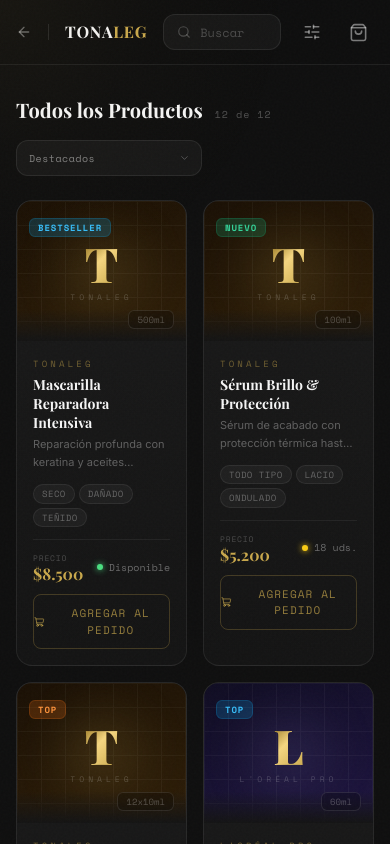
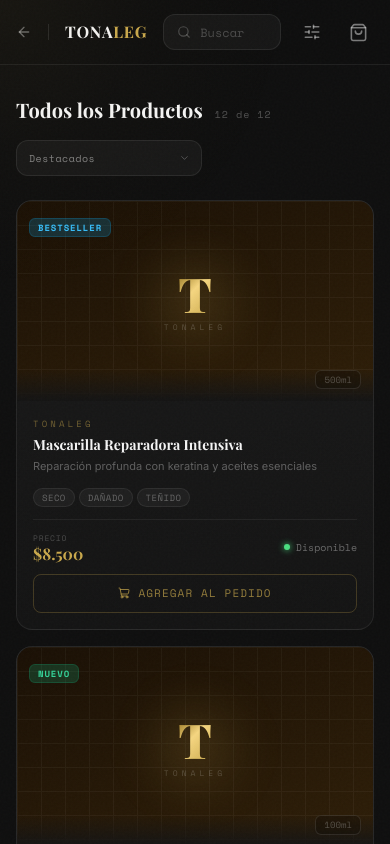
Before and after one commit to Nacho234/Distribuidora, a React (Vite) app: page /productos in a window 390 px wide. Shown: the top 844 px of the page. Built offline with nearby package versions, Linux system fonts and the light colour scheme; a web font is replaced by a local one.

Commit message:
fix: single column on mobile, taller image area
Co-Authored-By: Claude Sonnet 4.6 <noreply@anthropic.com>

```diff
--- a/src/pages/ProductsPage.tsx
+++ b/src/pages/ProductsPage.tsx
@@ -93,7 +93,7 @@ function ProductCard({ product, index }: { product: typeof products[0]; index: n
       whileHover={{ y: -5, boxShadow: '0 20px 60px rgba(0,0,0,0.5), 0 0 0 1px rgba(201,168,76,0.15)' }}
     >
       {/* Image area */}
-      <div className="relative overflow-hidden" style={{ height: 'clamp(140px, 28vw, 180px)', background: colors.bg }}>
+      <div className="relative overflow-hidden" style={{ height: 'clamp(200px, 28vw, 180px)', background: colors.bg }}>
         {/* Subtle grid */}
         <div className="absolute inset-0 opacity-[0.04]" style={{
           backgroundImage: 'linear-gradient(rgba(255,255,255,1) 1px, transparent 1px), linear-gradient(90deg, rgba(255,255,255,1) 1px, transparent 1px)',
@@ -503,7 +503,7 @@ export default function ProductsPage() {
               </button>
             </div>
           ) : (
-            <motion.div layout className="grid grid-cols-2 sm:grid-cols-3 lg:grid-cols-3 xl:grid-cols-4 gap-4">
+            <motion.div layout className="grid grid-cols-1 sm:grid-cols-3 lg:grid-cols-3 xl:grid-cols-4 gap-4">
               <AnimatePresence mode="popLayout">
                 {filtered.map((product, i) => (
                   <ProductCard key={product.id} product={product} index={i} />
```
